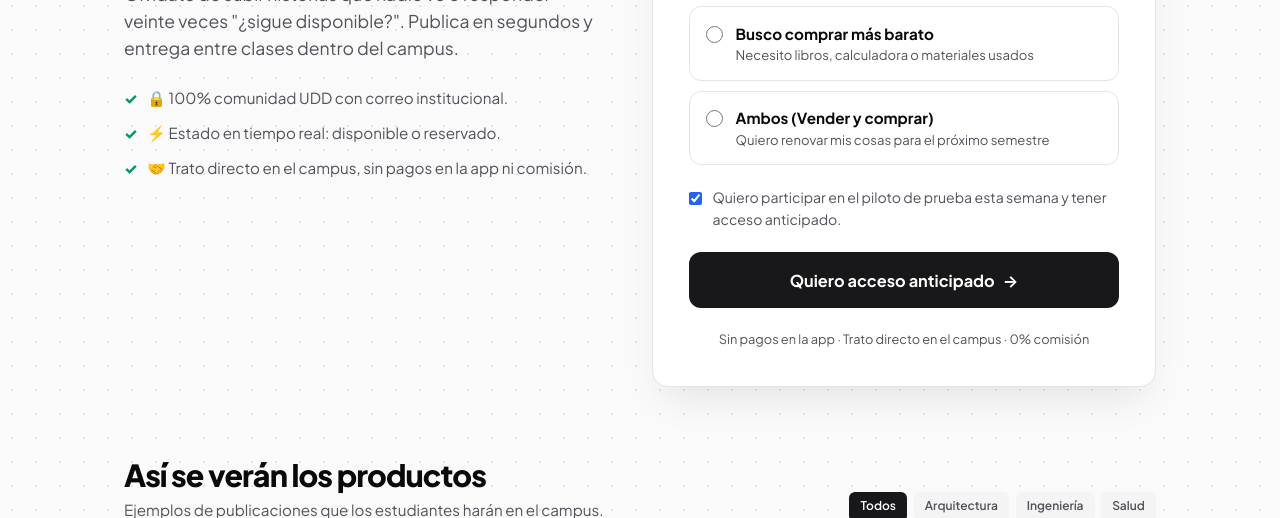
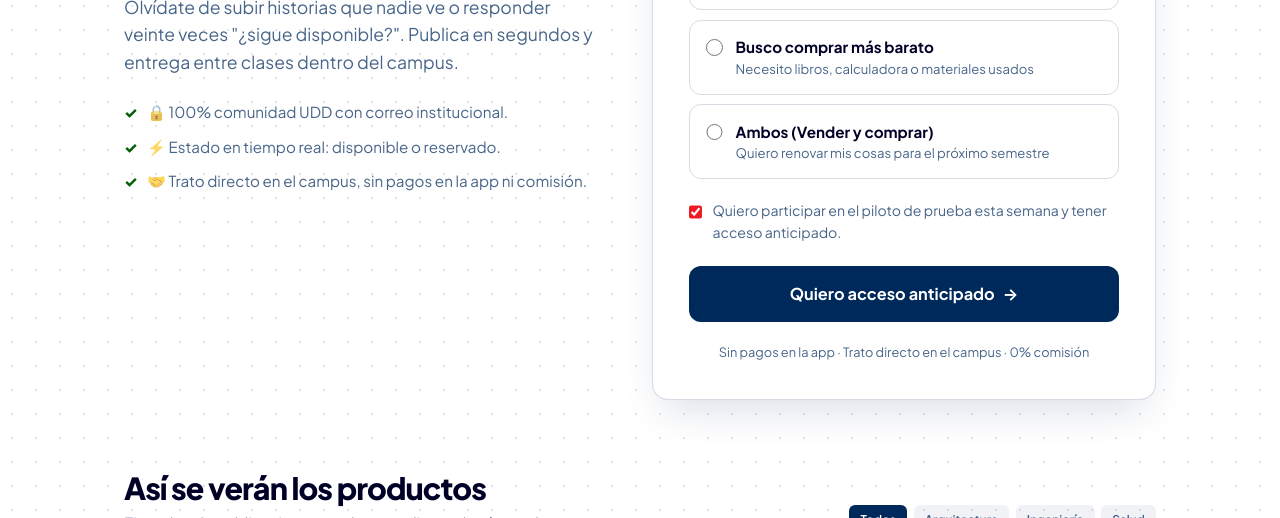
Before and after one commit to joaqalmonacid-star/PersaUDD, a plain HTML site: page index.html in a window 1280 px wide. Shown: the part 582-1100 px from the top of the page. Drawn offline with Linux system fonts and the light colour scheme.

Commit message:
Apply MECO logo and official OllaComun color palette

```diff
--- a/index.html
+++ b/index.html
@@ -5,23 +5,35 @@
     <meta name="viewport" content="width=device-width, initial-scale=1.0">
     <meta name="description" content="OllaComun · Compra y vende libros, calculadoras e implementos usados entre estudiantes de la UDD.">
     <title>OllaComun · Compra y vende implementos en tu U</title>
+    <link rel="icon" type="image/png" href="images/meco_logo.png">
     <link rel="preconnect" href="https://fonts.googleapis.com">
     <link rel="preconnect" href="https://fonts.gstatic.com" crossorigin>
     <link href="https://fonts.googleapis.com/css2?family=Plus+Jakarta+Sans:wght@400;500;600;700;800&display=swap" rel="stylesheet">
     <style>
         :root {
-            --bg: #fafafa;
-            --surface: #ffffff;
-            --text-main: #09090b;
-            --text-muted: #52525b;
-            --primary: #18181b;
-            --accent: #2563eb;
-            --accent-soft: #eff6ff;
-            --border: #e4e4e7;
-            --emerald: #059669;
-            --emerald-soft: #ecfdf5;
-            --amber: #d97706;
-            --amber-soft: #fffbeb;
+            /* Paleta oficial OllaComun / MECO */
+            --white: #ffffff;
+            --navy: #00295b;
+            --black: #000000;
+            --ink: #000027;
+            --red: #ed1c24;
+            --green: #005f02;
+            --cyan: #29abe2;
+            --yellow: #fcee21;
+            --dark-green: #0d280e;
+
+            --bg: var(--white);
+            --surface: var(--white);
+            --text-main: var(--ink);
+            --text-muted: rgba(0, 41, 91, 0.72);
+            --primary: var(--navy);
+            --accent: var(--red);
+            --accent-soft: rgba(237, 28, 36, 0.08);
+            --border: rgba(0, 41, 91, 0.16);
+            --emerald: var(--green);
+            --emerald-soft: rgba(0, 95, 2, 0.10);
+            --amber: var(--ink);
+            --amber-soft: var(--yellow);
             --radius-lg: 16px;
             --radius-md: 12px;
         }
@@ -33,7 +45,7 @@
             color: var(--text-main);
             line-height: 1.55;
             -webkit-font-smoothing: antialiased;
-            background-image: radial-gradient(#e4e4e7 1px, transparent 1px);
+            background-image: radial-gradient(rgba(0, 41, 91, 0.12) 1px, transparent 1px);
             background-size: 24px 24px;
         }
 
@@ -41,8 +53,8 @@
 
         /* Navbar */
         nav { display: flex; justify-content: space-between; align-items: center; margin-bottom: 2.5rem; }
-        .logo { font-weight: 800; font-size: 1.25rem; letter-spacing: -0.03em; display: flex; align-items: center; gap: 0.5rem; }
-        .logo-dot { width: 10px; height: 10px; background: var(--accent); border-radius: 50%; display: inline-block; }
+        .logo { font-weight: 800; font-size: 1.35rem; letter-spacing: -0.03em; display: flex; align-items: center; gap: 0.6rem; color: var(--navy); }
+        .logo-img { width: 46px; height: 46px; object-fit: contain; display: block; }
         .campus-pill { font-size: 0.78rem; font-weight: 600; padding: 0.35rem 0.85rem; background: var(--surface); border: 1px solid var(--border); border-radius: 999px; color: var(--text-muted); display: flex; align-items: center; gap: 0.4rem; }
         .pulse { width: 7px; height: 7px; background: var(--emerald); border-radius: 50%; box-shadow: 0 0 0 3px var(--emerald-soft); }
 
@@ -64,7 +76,7 @@
         .hero-points li::before { content: '✓'; color: var(--emerald); font-weight: 800; }
 
         /* Tarjeta del formulario GRANDE */
-        .form-card { background: var(--surface); border: 1px solid var(--border); border-radius: var(--radius-lg); padding: 2.25rem; box-shadow: 0 20px 40px -12px rgba(0, 0, 0, 0.1); }
+        .form-card { background: var(--surface); border: 1px solid var(--border); border-radius: var(--radius-lg); padding: 2.25rem; box-shadow: 0 20px 40px -12px rgba(0, 41, 91, 0.16); }
         .form-card-header { margin-bottom: 1.75rem; }
         .form-card-header h2 { font-size: 1.75rem; font-weight: 800; letter-spacing: -0.03em; margin-bottom: 0.4rem; }
         .form-card-header p { font-size: 0.95rem; color: var(--text-muted); }
@@ -75,16 +87,16 @@
             width: 100%; padding: 0.9rem 1rem; border: 1.5px solid var(--border); border-radius: var(--radius-md);
             font-size: 1rem; color: var(--text-main); background: var(--surface); transition: all 0.15s ease;
         }
-        input:focus, select:focus { outline: none; border-color: var(--accent); box-shadow: 0 0 0 3px rgba(37, 99, 235, 0.12); }
+        input:focus, select:focus { outline: none; border-color: var(--cyan); box-shadow: 0 0 0 3px rgba(41, 171, 226, 0.25); }
         .role-cards { display: flex; flex-direction: column; gap: 0.6rem; }
         .role-option { display: flex; align-items: flex-start; gap: 0.8rem; padding: 0.9rem 1rem; border: 1.5px solid var(--border); border-radius: var(--radius-md); cursor: pointer; transition: all 0.15s ease; }
-        .role-option:hover { border-color: #a1a1aa; }
+        .role-option:hover { border-color: rgba(0, 41, 91, 0.35); }
         .role-option:has(input:checked) { border-color: var(--accent); background-color: var(--accent-soft); }
         .role-option input[type="radio"] { margin-top: 0.25rem; accent-color: var(--accent); width: 1.05rem; height: 1.05rem; }
         .role-text strong { display: block; font-size: 0.95rem; font-weight: 700; }
         .role-text span { display: block; font-size: 0.82rem; color: var(--text-muted); }
 
-        #seller-panel { display: none; flex-direction: column; gap: 1.1rem; padding: 1.25rem; background: #f8fafc; border: 1px solid #dbeafe; border-radius: var(--radius-md); animation: fadeIn 0.25s ease; }
+        #seller-panel { display: none; flex-direction: column; gap: 1.1rem; padding: 1.25rem; background: rgba(41, 171, 226, 0.07); border: 1px solid rgba(41, 171, 226, 0.35); border-radius: var(--radius-md); animation: fadeIn 0.25s ease; }
         @keyframes fadeIn { from { opacity: 0; transform: translateY(-6px); } to { opacity: 1; transform: translateY(0); } }
         .chips-grid { display: flex; flex-wrap: wrap; gap: 0.5rem; }
         .chip-checkbox { cursor: pointer; }
@@ -99,7 +111,7 @@
         .btn-submit:disabled { opacity: 0.6; cursor: wait; }
         .trust-note { text-align: center; font-size: 0.8rem; color: var(--text-muted); transition: color 0.15s ease; }
         #form-status.is-sending { color: var(--accent); font-weight: 700; }
-        #form-status.is-error { color: #dc2626; font-weight: 700; }
+        #form-status.is-error { color: var(--red); font-weight: 700; }
         #form-status.is-success { color: var(--emerald); font-weight: 700; }
 
         #success-state { display: none; text-align: center; padding: 1.5rem 0.5rem; animation: fadeIn 0.3s ease; }
@@ -115,7 +127,7 @@
         .section-head h2 { font-size: 1.9rem; font-weight: 800; letter-spacing: -0.03em; }
         .section-head p { font-size: 0.95rem; color: var(--text-muted); }
         .filter-pills { display: flex; gap: 0.4rem; flex-wrap: wrap; }
-        .pill { font-size: 0.75rem; font-weight: 600; padding: 0.35rem 0.7rem; border-radius: 6px; background: #f4f4f5; color: var(--text-muted); }
+        .pill { font-size: 0.75rem; font-weight: 600; padding: 0.35rem 0.7rem; border-radius: 6px; background: rgba(0, 41, 91, 0.06); color: var(--text-muted); }
         .pill.active { background: var(--primary); color: white; }
 
         .product-grid { display: grid; grid-template-columns: repeat(3, 1fr); gap: 1.25rem; }
@@ -123,8 +135,8 @@
         @media (max-width: 600px) { .product-grid { grid-template-columns: 1fr; } }
 
         .product-card { background: var(--surface); border: 1px solid var(--border); border-radius: var(--radius-lg); overflow: hidden; transition: transform 0.2s ease, box-shadow 0.2s ease; }
-        .product-card:hover { transform: translateY(-4px); box-shadow: 0 16px 30px -12px rgba(0, 0, 0, 0.12); }
-        .product-thumb { width: 100%; height: 180px; display: block; object-fit: cover; background: linear-gradient(135deg, #eff6ff, #fafafa); border-bottom: 1px solid var(--border); }
+        .product-card:hover { transform: translateY(-4px); box-shadow: 0 16px 30px -12px rgba(0, 41, 91, 0.20); }
+        .product-thumb { width: 100%; height: 180px; display: block; object-fit: cover; background: linear-gradient(135deg, rgba(41, 171, 226, 0.18), var(--white)); border-bottom: 1px solid var(--border); }
         .product-body { padding: 1.15rem 1.25rem 1.25rem; }
         .product-cat { font-size: 0.7rem; font-weight: 700; text-transform: uppercase; letter-spacing: 0.05em; color: var(--accent); }
         .product-name { font-size: 1rem; font-weight: 800; margin: 0.35rem 0 0.4rem; line-height: 1.25; }
@@ -143,7 +155,7 @@
 
     <div class="container">
         <nav>
-            <div class="logo"><span class="logo-dot"></span> OllaComun</div>
+            <div class="logo"><img src="images/meco_logo.png" alt="Logo OllaComun" class="logo-img"> OllaComun</div>
             <div class="campus-pill"><span class="pulse"></span> Piloto Fin de Semestre · UDD</div>
         </nav>
 
@@ -451,13 +463,13 @@
                     to: [{ email: email }],
                     subject: '¡Gracias por tu interés en OllaComun! 🎉',
                     htmlContent: `
-                        <div style="font-family:Arial,sans-serif;max-width:600px;margin:0 auto;color:#18181b">
+                        <div style="font-family:Arial,sans-serif;max-width:600px;margin:0 auto;color:#000027">
                             <h1 style="font-size:24px">¡Gracias por sumarte! 🙌</h1>
                             <p>Recibimos tu registro para el piloto de <strong>OllaComun</strong>, el mercado de segunda mano dentro del campus UDD.</p>
                             <p>Te escribiremos al correo apenas habilitemos la carga de productos esta semana.</p>
                             <p>Mientras tanto, recuerda: <strong>sin pagos en la app, trato directo en el campus y 0% comisión.</strong></p>
-                            <hr style="border:none;border-top:1px solid #e4e4e7;margin:24px 0">
-                            <p style="font-size:12px;color:#52525b">OllaComun · Piloto Fin de Semestre · UDD</p>
+                            <hr style="border:none;border-top:1px solid #00295b33;margin:24px 0">
+                            <p style="font-size:12px;color:#00295b">OllaComun · Piloto Fin de Semestre · UDD</p>
                         </div>`
                 });
 
@@ -468,7 +480,7 @@
                     replyTo: { email: email },
                     subject: `Nuevo registro OllaComun · ${carrera}`,
                     htmlContent: `
-                        <div style="font-family:Arial,sans-serif;max-width:600px;margin:0 auto;color:#18181b">
+                        <div style="font-family:Arial,sans-serif;max-width:600px;margin:0 auto;color:#000027">
                             <h1 style="font-size:20px">Nuevo registro de acceso anticipado</h1>
                             <table style="width:100%;border-collapse:collapse;font-size:14px">
                                 <tr><td style="padding:8px 0;font-weight:bold">Correo:</td><td>${escapeHtml(email)}</td></tr>
```
Also changed, not shown: README.md, images/meco_logo.png (added).
